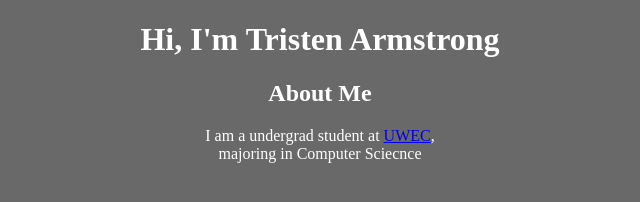
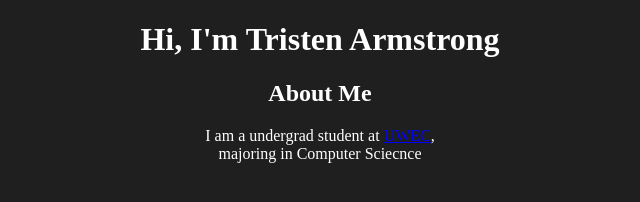
Before and after one commit to Tman360A/personal_website, a plain HTML site: page src/index.html in a window 1280 px wide. Shown: the whole page, without its empty margins (320-960 px from the left). Drawn offline with Linux system fonts and the light colour scheme.

Commit message:
added a new background color

```diff
--- a/src/index.css
+++ b/src/index.css
@@ -6,9 +6,13 @@
 }
 
 body {
-    background-color: dimgray;
+    background-color: #1f1f1f;
 }
 
 h1, h2, p{
     color: white;
 }
+
+a {
+    color:blue
+}
```
